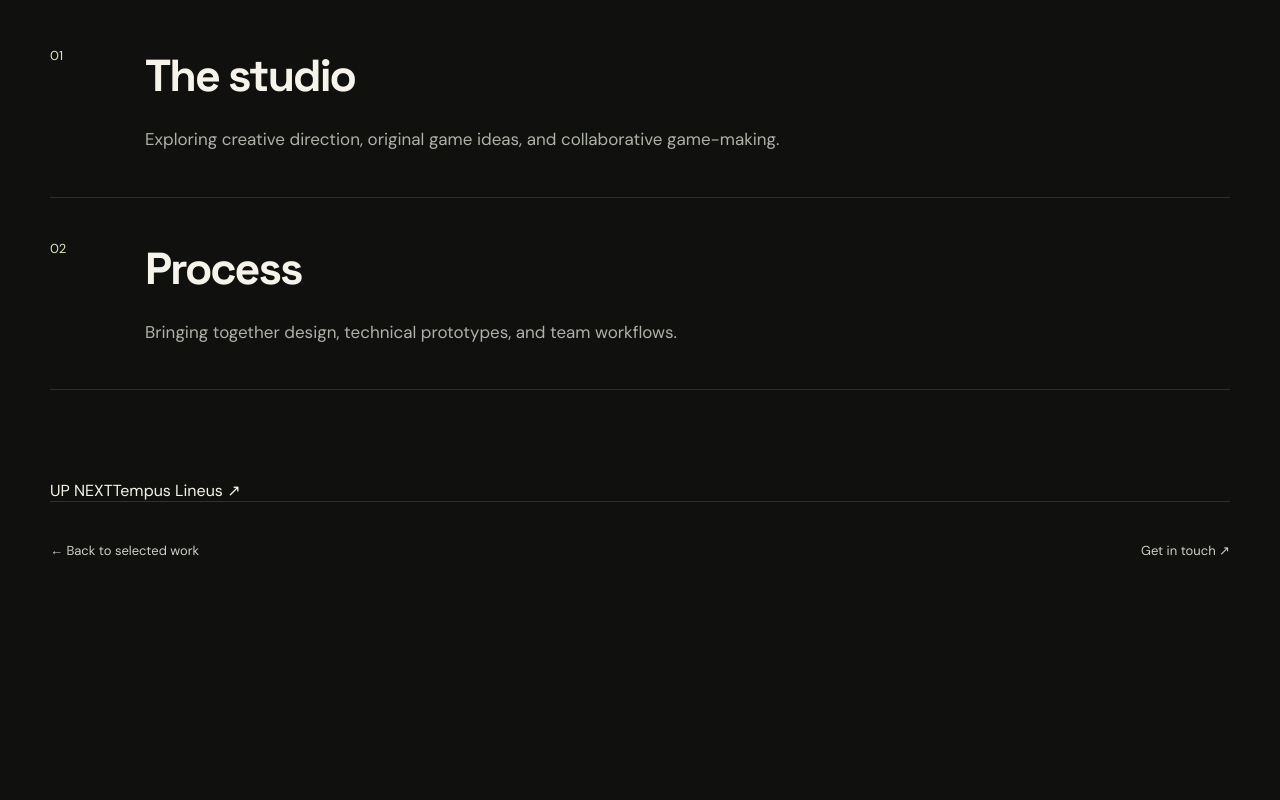
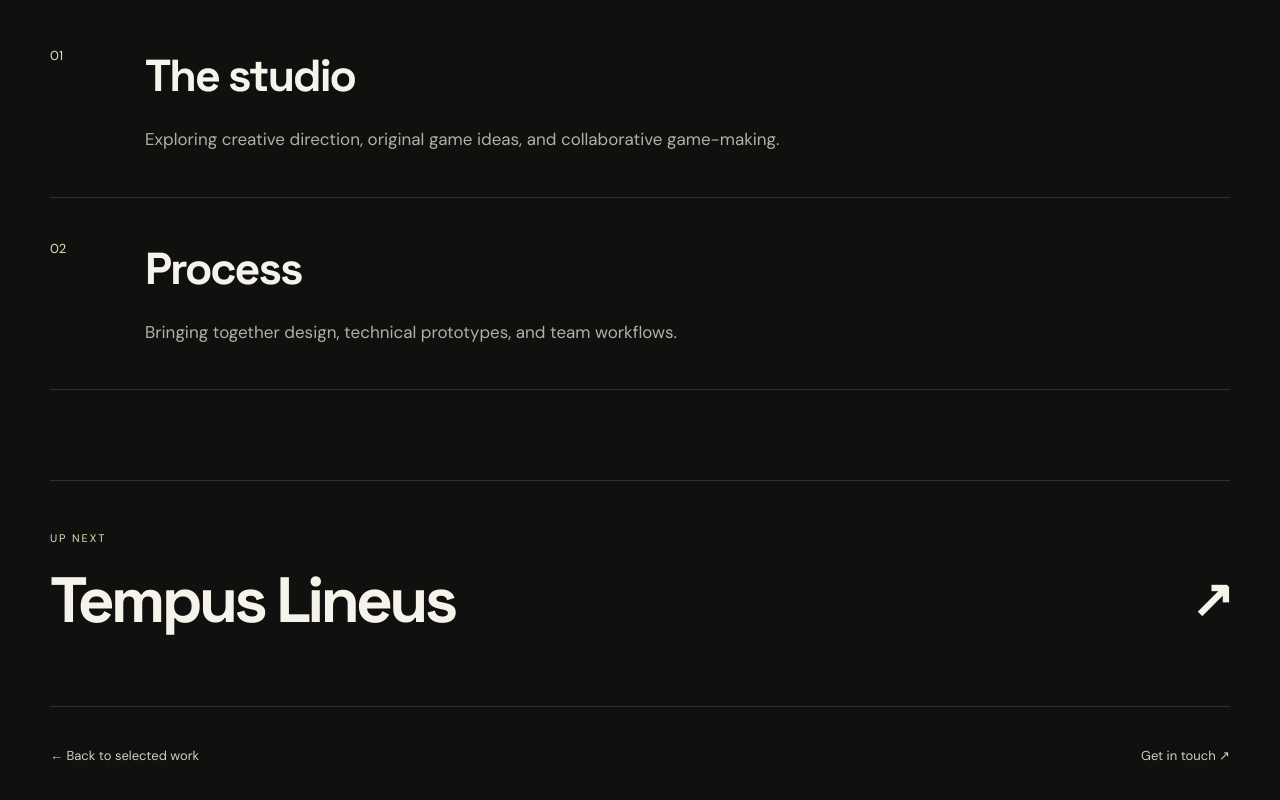
Before and after one commit to skrgulang/congyuzhao-portfolio, a Next.js app: page /projects/3am-game-studio in a window 1280 px wide. Shown: the part 644-1444 px from the top of the page. Before the commit the page ends 1273 px from the top, so only its background shows below. Built offline with nearby package versions, Linux system fonts and the light colour scheme.

Commit message:
Polish next-project navigation and not-found layout

```diff
--- a/app/globals.css
+++ b/app/globals.css
@@ -140,3 +140,12 @@ a:focus-visible,button:focus-visible{outline:2px solid var(--lime);outline-offse
 .fishVideoCopy p{font-size:15px;line-height:1.7;color:#b4c4c4;margin:0}.fishVideoCopy strong{font-size:13px;color:#e5eff0;margin-top:10px}
 .fishVideoFeature>small{display:block;color:#7f928f;margin-top:10px;font-size:11px}
 @media(max-width:760px){.fishVideoFeatureLink{grid-template-columns:1fr}.fishVideoArt{min-height:230px}.fishVideoCopy{padding:27px}}
+
+.caseNext{display:grid;gap:20px;padding:50px 0 70px;border-top:1px solid var(--line)}
+.caseNext>span{font-size:11px;letter-spacing:.17em;color:var(--lime)}
+.caseNext>a{display:flex;justify-content:space-between;align-items:center;gap:15px;font:700 clamp(32px,5vw,72px)/1.1 'Space Grotesk',sans-serif;letter-spacing:-.06em;transition:color .2s}
+.caseNext>a:hover{color:var(--lime)}.caseNext>a span{font-size:.8em}
+.notFoundPage{min-height:100vh;display:flex;flex-direction:column;justify-content:space-between;padding:40px max(24px,calc((100vw - 1440px)/2))}
+.notFoundPage>div{padding:90px 0 140px}.notFoundPage h1{font:700 clamp(65px,10vw,145px) 'Space Grotesk',sans-serif;letter-spacing:-.09em;margin:25px 0}
+.notFoundPage p:not(.newEyebrow){font-size:19px;color:var(--dim);margin-bottom:38px}
+.notFoundPage .btnSolid{display:inline-flex}
```
